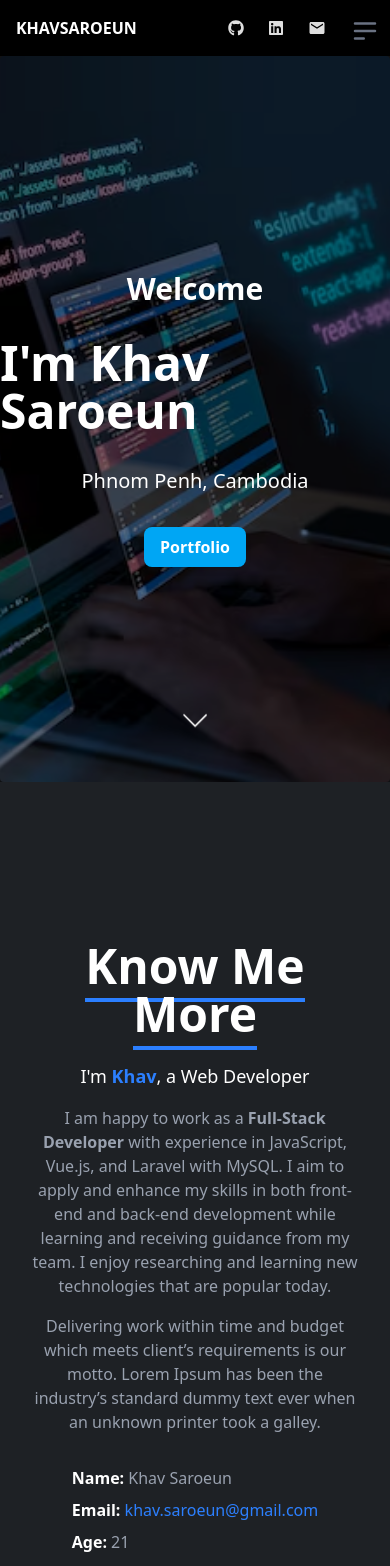
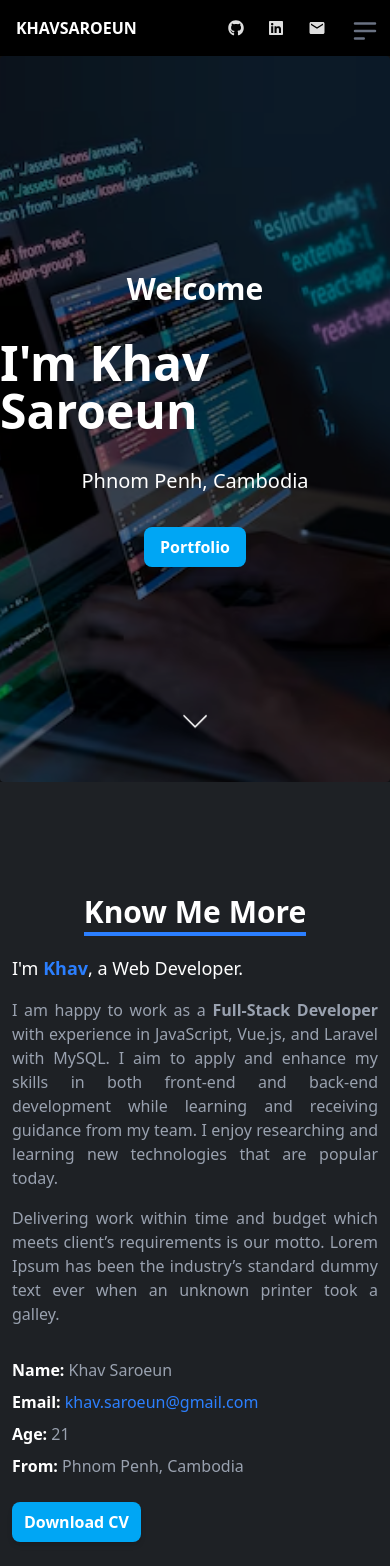
Before and after one commit to Khav9/portfolio, a React (Vite) app: page / in a window 390 px wide. Shown: the top 1566 px of the page. Built offline with nearby package versions, Linux system fonts and the light colour scheme.

Commit message:
responsive and add button download cv

```diff
--- a/src/components/AboutMe.jsx
+++ b/src/components/AboutMe.jsx
@@ -2,25 +2,19 @@ import React from "react";
 
 const AboutMe = () => {
   return (
-    <section className="bg-[#1E2125] text-white pt-36 pb-22 px-8">
-      <div className="max-w-5xl mx-auto flex flex-col md:flex-row items-center">
-        <div className="md:w-2/3 text-center md:text-left">
-          <h2 className="text-5xl font-bold text-gray-800 relative inline-block">
-            <span
-              className="absolute -z-10 text-7xl font-extrabold text-gray-900 opacity-20"
-              style={{ textShadow: "4px 4px 10px rgba(0, 0, 0, 0.5)" }}
-            >
-              ABOUT ME
-            </span>
+    <section className="bg-[#1E2125] text-white py-24 px-3">
+      <div className="sm:text-left text-center max-w-5xl mx-auto flex flex-col md:flex-row sm:items-center items-start">
+        <div className="md:w-2/3">
+          <h2 className="sm:text-center sm:text-5xl text-3xl font-bold text-gray-800 relative inline-block">
             <span className="relative text-white border-b-4 border-blue-500">
               Know Me More
             </span>
           </h2>
-          <p className="mt-6 text-lg font-light">
+          <p className="mt-6 text-lg font-light sm:text-left text-left">
             I'm <span className="font-bold text-blue-500">Khav</span>, a Web
-            Developer
+            Developer.
           </p>
-          <p className="mt-4 text-gray-400">
+          <p className="mt-4 text-gray-400 text-justify md:text-justify">
             I am happy to work as a{" "}
             <span className="font-bold">Full-Stack Developer</span> with
             experience in JavaScript, Vue.js, and Laravel with MySQL. I aim to
@@ -29,13 +23,13 @@ const AboutMe = () => {
             enjoy researching and learning new technologies that are popular
             today.
           </p>
-          <p className="mt-4 text-gray-400">
+          <p className="mt-4 text-gray-400 text-justify md:text-justify">
             Delivering work within time and budget which meets client’s
             requirements is our motto. Lorem Ipsum has been the industry’s
             standard dummy text ever when an unknown printer took a galley.
           </p>
         </div>
-        <div className="md:w-1/3 mt-8 md:mt-0 md:pl-12">
+        <div className="md:w-1/3 mt-8 md:mt-0 sm:pl-12 pl-0 text-left">
           <div className="text-gray-400 space-y-2">
             <p>
               <span className="text-white font-bold">Name:</span> Khav Saroeun
@@ -54,9 +48,13 @@ const AboutMe = () => {
               Cambodia
             </p>
           </div>
-          <button className="mt-6 bg-blue-600 hover:bg-blue-700 text-white py-2 px-6 rounded-lg text-lg">
+          <a
+            href="https://drive.google.com/file/d/1htu_ybd7AT4NANXL92_cci46L61jAqpa/view?usp=sharing"
+            download="khav_saroeun.pdf"
+            className="mt-6 bg-sky-500 hover:bg-sky-700 text-white font-bold py-2 px-3 rounded-lg shadow-md transition duration-300 ease-in-out transform hover:scale-105 focus:outline-none focus:ring-2 focus:ring-sky-300text-lg inline-block"
+          >
             Download CV
-          </button>
+          </a>
         </div>
       </div>
     </section>
--- a/src/components/Contact.jsx
+++ b/src/components/Contact.jsx
@@ -17,7 +17,10 @@ const Contact = () => {
         </h2>
         <p className="mt-12 text-gray-400">010 250 337</p>
         <p className="mt-3 text-gray-400">
-          <a href="@khav_saroeun">@khav_saroeun</a>
+          <a href="https://t.me/khav_saroeun"
+          target="https://t.me/khav_saroeun"
+          rel="noopener noreferrer"
+          >@khav_saroeun</a>
         </p>
         <p className="mt-3 text-gray-400">
           <a href="mailto:khav.saroeun@gmail.com">khav.saroeun@gmail.com</a>
```
